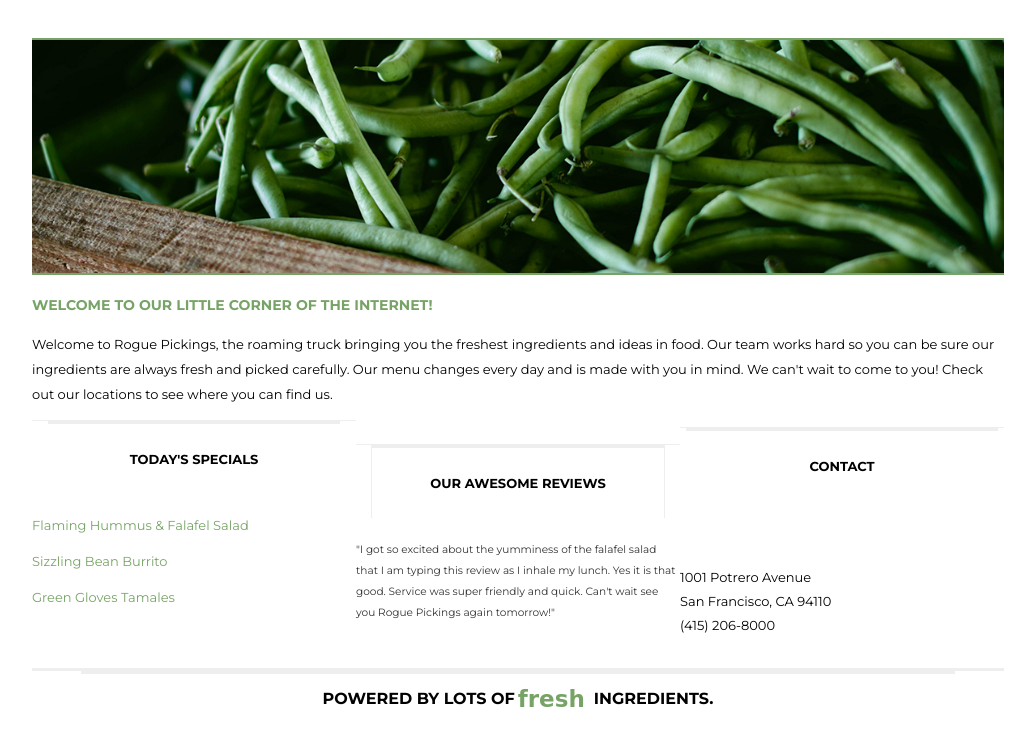
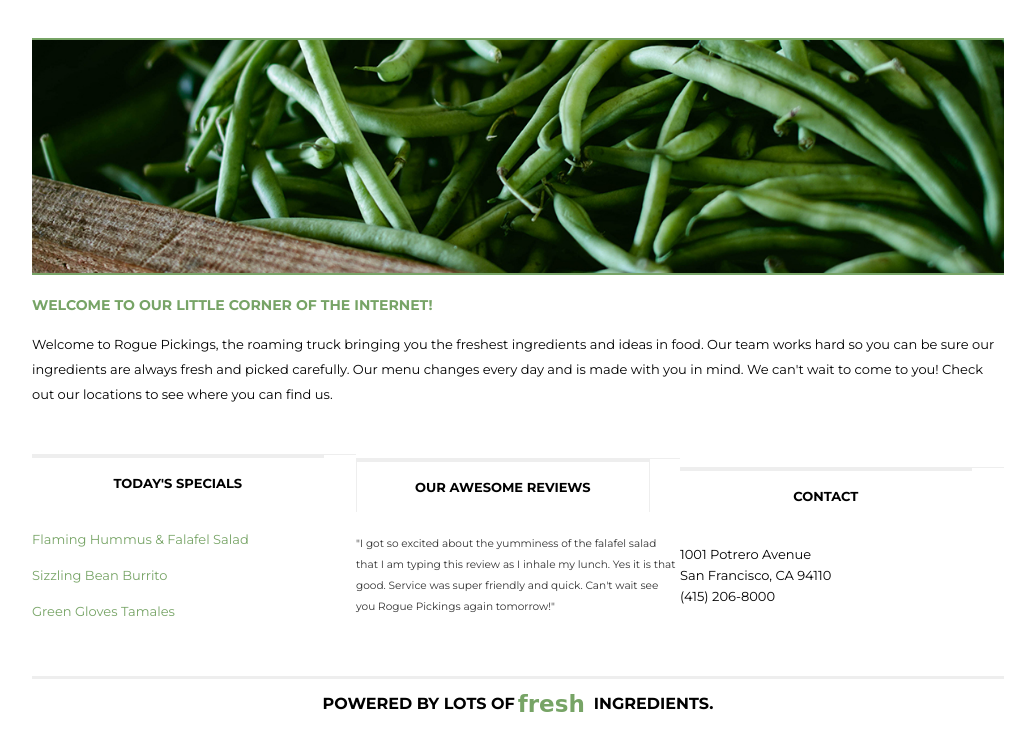
Before and after one commit to Adrienne-B/rogue_pickings, a plain HTML site: page index.html in a window 1280 px wide. Shown: the part 288-1038 px from the top of the page, without its empty margins (172-1207 px from the left). Drawn offline with Linux system fonts and the light colour scheme; a web font is replaced by a local one.

Commit message:
removed (extra) border from footer.

```diff
--- a/css/main.css
+++ b/css/main.css
@@ -191,9 +191,6 @@ header nav ul li a{
 .section-three p{
 	padding: 10px 0;
 }
-.section-one{
-	height: 247px;
-}
 .menu {
 	list-style: none;
 	padding: 0;
@@ -206,12 +203,10 @@ header nav ul li a{
 .reviews {
 	color: #333;
 	font-size: 1em;
-	line-height: 21px;
 }
 
 .address {
 	font-size: 1em;
-	line-height: 24px;
 }
 
 /*The widths are in a percentage!*/
@@ -269,6 +264,7 @@ font-size: 13px;
 	display: flex;
 	flex-direction: row;
 	flex-wrap: nowrap;
+	padding: 34px;
 }
 .section-one h3,
 .section-two h3,
@@ -276,12 +272,11 @@ font-size: 13px;
 	align-items: center;
 	display: flex;
 	flex-direction: row;
-}
-.section-three h3{
-	padding-bottom: 38px;
+	margin: 0px;
+	padding: 0px;
 }
 .section-three p{
-	padding-top: 23px;
+	padding-bottom: 8px;
 }
 footer, h3 {
 	align-items: center;
@@ -293,7 +288,6 @@ footer, h3 {
 	height: 50px;
 	justify-content:center;
 	margin: 0 auto;
-	max-width:1200px;
 	text-align: center;
 	width:90%;
  }
@@ -356,21 +350,19 @@ header nav ul li {
 	flex-direction: row;
 	flex-wrap: nowrap;
 	font-size: 13px;
-	width: 90%;
+
 }
 footer h3{
 	align-items: center;
-	border-top: 3px solid #eee;
 	clear: both;
 	display:flex;
 	flex-flow:row wrap;
 	font-size: 1em;
-	height: 50px;
+	height: 45px;
 	justify-content:center;
 	margin: 0 auto;
-	max-width:1200px;
 	text-align: center;
-	width:90%;
+	border-top: none;
 }
 .container span{
 	top: 5px;
```
